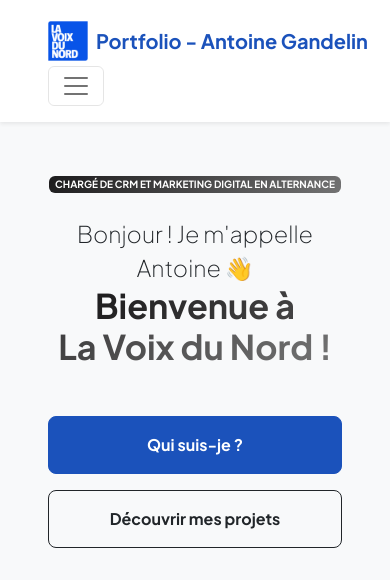
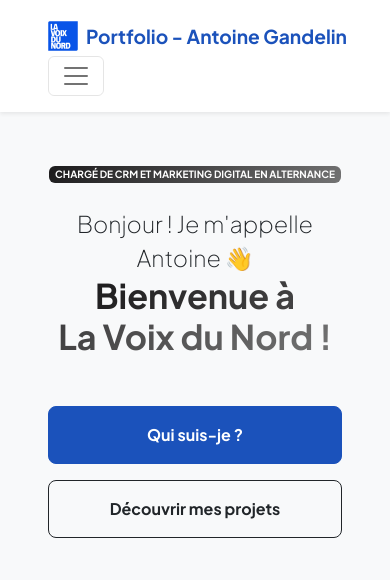
Before and after one commit to AntoineGandelin/portfolio-vdn-antoine-gandelin, a plain HTML site: page index.html in a window 390 px wide. Shown: the top 580 px of the page. Drawn offline with nearby package versions, Linux system fonts and the light colour scheme.

Commit message:
Update index.html

```diff
--- a/index.html
+++ b/index.html
@@ -96,10 +96,30 @@
 <main class="flex-shrink-0">
     <nav class="navbar navbar-expand-lg navbar-light bg-white shadow-sm py-3" aria-label="Navigation principale">
         <div class="container px-5 d-flex align-items-center">
-            <a class="navbar-brand d-flex align-items-center" href="index.html" aria-label="Retour à l'accueil">
-                <img src="ressources/logo-lvdn.png" alt="Logo La Voix du Nord" class="me-2" style="height: 40px;">
-                <span class="fw-bolder text-primary">Portfolio - Antoine Gandelin</span>
-            </a>
+            <style>
+                /* Valeurs par défaut pour les grands écrans */
+                .navbar-brand img.responsive-logo {
+                  height: 40px;
+                }
+                .navbar-brand span.responsive-title {
+                  font-size: 1.5rem; /* Vous pouvez ajuster cette valeur */
+                }
+
+                /* Ajustements pour les écrans mobiles */
+                @media (max-width: 768px) {
+                  .navbar-brand img.responsive-logo {
+                    height: 30px; /* Réduit la hauteur du logo sur mobile */
+                  }
+                  .navbar-brand span.responsive-title {
+                    font-size: 1.2rem; /* Réduit la taille du texte sur mobile */
+                  }
+                }
+              </style>
+
+              <a class="navbar-brand d-flex align-items-center" href="index.html" aria-label="Retour à l'accueil">
+                <img src="ressources/logo-lvdn.png" alt="Logo La Voix du Nord" class="me-2 responsive-logo">
+                <span class="fw-bolder text-primary responsive-title">Portfolio - Antoine Gandelin</span>
+              </a>
 
             <button class="navbar-toggler" type="button" data-bs-toggle="collapse" data-bs-target="#navbarSupportedContent" aria-controls="navbarSupportedContent" aria-expanded="false" aria-label="Basculer la navigation">
                 <span class="navbar-toggler-icon"></span>
```
